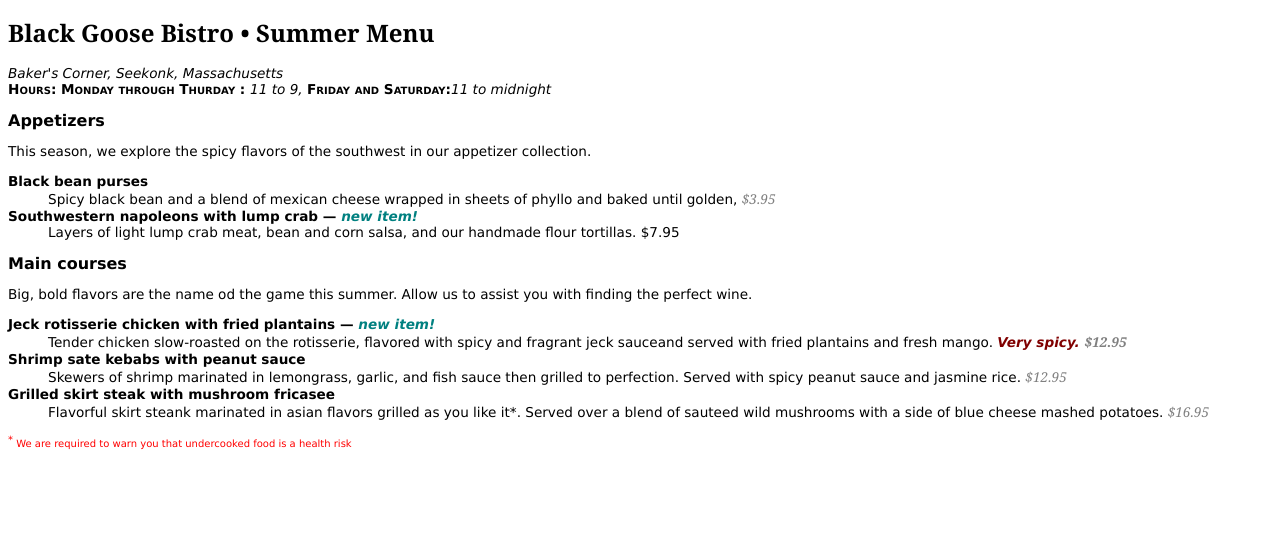
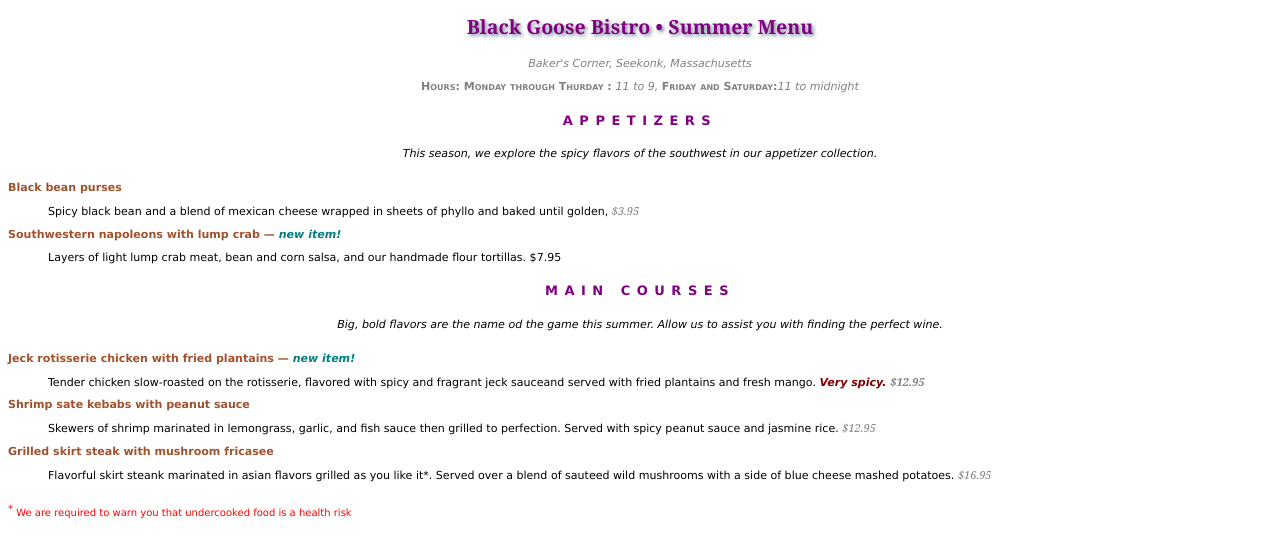
Before and after one commit to vocongly/web, a plain HTML site: page ex12/menu.html in a window 1280 px wide. Drawn offline with Linux system fonts and the light colour scheme; a web font is replaced by a local one.

Commit message:
bo sung lai ex12

```diff
--- a/ex12/menu.html
+++ b/ex12/menu.html
@@ -6,12 +6,16 @@
     <style>
         body {
             font-family: Verdana, sans-serif;
-            font-size: 100%;
+            font-size: small;
+            line-height:1.75em;
         }
         p,dl{
            font-size:.85em;
         }
-        #info p{font-style: italic;}
+        #info p{font-style: italic;
+                color :gray;
+        }
+        h1,h2,#info{text-align : center;}
         dt{
             font-weight: bold;
         }
@@ -21,9 +25,22 @@
             font-family: "Marko One", Georgia, serif;
             font-size:1.5em;
             font: bold 1.5em "Marko One", Georgia, serif;
+            color:purple;
+            text-shadow: .1em .1em .2em lightslategray;
         }
         h2{
             font-size:1em;
+            text-transform : uppercase;
+            letter-spacing: .5em;
+            color:purple;
+        }
+        h2 + p{
+            text-align:center;
+            font-style:italic;
+        }
+        dt{
+            font-weight:bold;
+            color:sienna;
         }
         .price{
             font-family: Georgia,serif;
```
